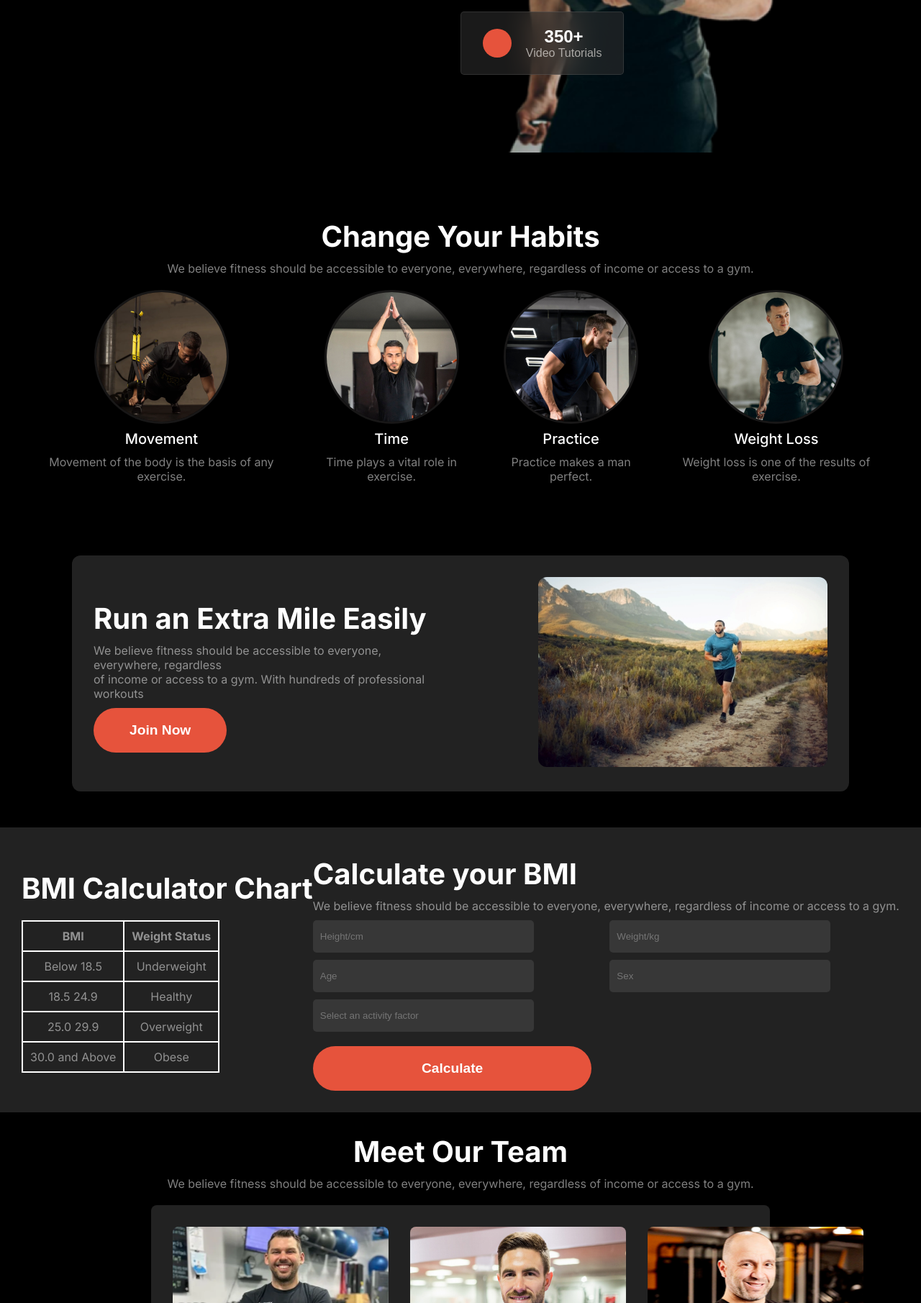
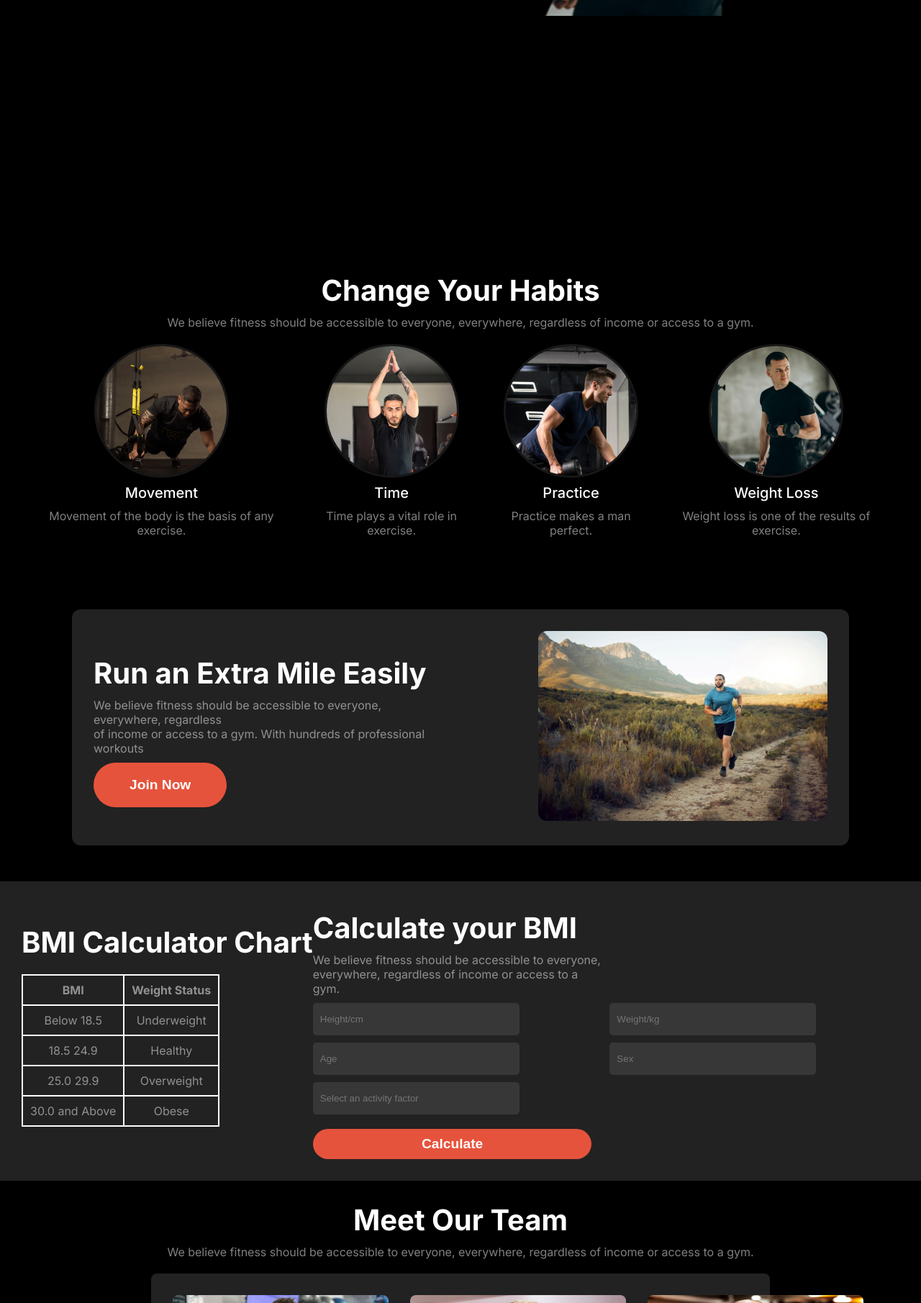
Before and after one commit to sabbirsolid/assginment-02, a plain HTML site: page index.html in a window 1280 px wide. Shown: the part 684-2495 px from the top of the page at 72% size. Drawn offline with Linux system fonts and the light colour scheme; a web font is replaced by a local one.

Commit message:
made changes in some important sector

```diff
--- a/index.html
+++ b/index.html
@@ -39,10 +39,6 @@
                     <button class="header-btn2">Download App</button>
                 </div>
                 <div class="header-img-container">
-                    <button class="floating-btn2">
-                        <span class="btn2-title">500+</span><br>
-                        <span class="btn2-type">Free Workout Videos</span>
-                    </button>
                     <img src="images/Images 2.png" alt="">
                     <button class="floating-btn1">
                         <div id="circle"></div> <br>
@@ -51,7 +47,10 @@
                         <span class="btn1-type">Video Tutorials</span>
                         </div>
                     </button>
-
+                    <button class="floating-btn2">
+                        <span class="btn2-title">500+</span><br>
+                        <span class="btn2-type">Free Workout Videos</span>
+                    </button>
                 </div>
             </div>
         </nav>
@@ -132,14 +131,15 @@
             </div>
             <div class="bmi-calculator">
                 <h3 class="section-title">Calculate your BMI</h3>
-                <p class="description">We believe fitness should be accessible to everyone, everywhere, regardless of income or access to a gym. </p>
+                <p class="description" id="bmi-description">We believe fitness should be accessible to everyone, everywhere, regardless of income or access to a gym. </p>
                 <div class="bmi-input">
                 <div class="input" id="box1"><input type="number" name="number" id="" placeholder="Height/cm"></div>
                 <div class="input" id="box2"><input type="number" name="number" id="" placeholder="Weight/kg"></div>
                 <div class="input" id="box3"><input type="number" name="number" id="" placeholder="Age"></div>
                 <div class="input" id="box4"><input type="text" placeholder="Sex"></div>
                 <div class="input" id="box5"><input type="text" placeholder="Select an activity factor"></div><br>
-                <button class="calculate-btn header-btn1">Calculate</button>
+                <br>
+                <button class="calculate-btn">Calculate</button>
                 </div>
             </div>
         </section>
--- a/styles/style.css
+++ b/styles/style.css
@@ -118,14 +118,13 @@ header{
     backdrop-filter: blur(20px);
     background: rgba(48, 48, 48, 0.54);
     text-align: center;
-    padding: 20px 30px;
+    padding: 10px 20px;
     display: flex;
     justify-content: space-between;
-    gap: 10px;
+    gap: 5px;
     align-items: center;
-    margin-left: -60px;
-    margin-top: -200px;
-
+    position: relative;
+    bottom: 150px;
 }
 .btn1-title{
     font-size: 1.5rem;
@@ -149,9 +148,10 @@ header{
     backdrop-filter: blur(20px);
     background: rgba(48, 48, 48, 0.54);
     text-align: center;
-    padding: 20px 30px;
-    transform: translate(100%, 450px);
-
+    padding: 10px 10px;
+    position: relative;
+    top: -450px;
+    left: 170px;
 }
 .btn2-title{
     font-size: 2.5rem;
@@ -247,16 +247,31 @@ td{
     grid-template-columns: repeat(2,1fr);
     gap: 10px;
     margin-top: 10px;
-    /* justify-content: space-evenly; */
 }
 .input input{
-    padding: 15px 120px 15px 10px;
+    padding: 15px 100px 15px 10px;
     background-color: rgb(55, 55, 55);
     color:rgba(255, 255, 255, 0.5);
     border: none;
     border-radius: 5px;
 }
-
+/* .box5{
+    grid-column: span 2;
+} */
+#bmi-description{
+    width: 50%;
+}
+.calculate-btn{
+    background-color: rgb(230, 83, 60);
+    color: white;
+    font-size: 1.2rem;
+    font-weight: 600;
+    border-radius: 35px;
+    border: none;
+    padding: 10px 15px;
+    margin-right: 15px;
+    margin-top: 10px;
+}
 /* main: meet styles */
 .meet{
     background-color: black;
@@ -370,6 +385,7 @@ hr{
         justify-items: start;
     }
     .input input{
-        padding: 15px 40px 15px 10px;
+        width: 70%;
+        padding: .9rem 2.5rem .9rem .6rem;
     }
 }
```
